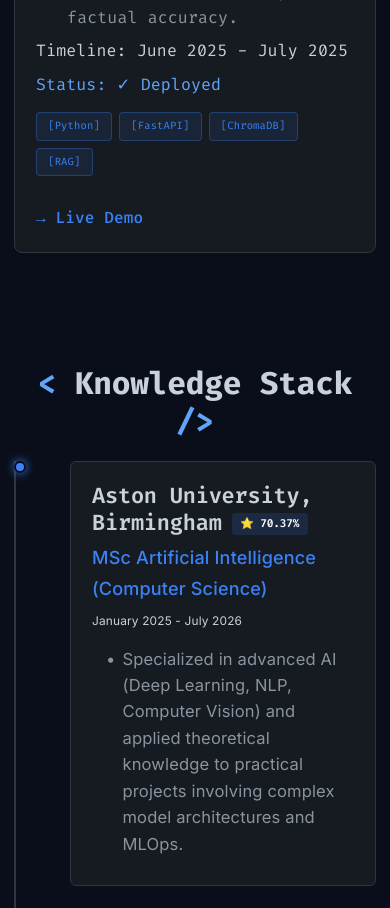
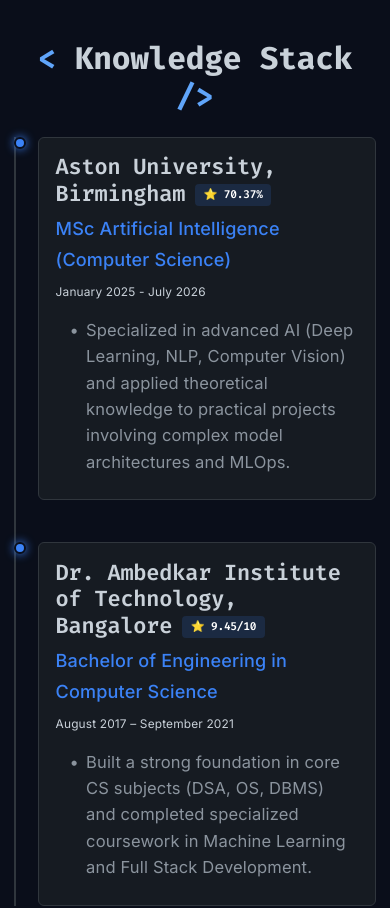
Before and after one commit to iammanoj807/profile, a React (Vite) app: page / in a window 390 px wide. Shown: the part 8820-9728 px from the top of the page. Built offline with nearby package versions, Linux system fonts and the light colour scheme; some icons are missing.

Commit message:
fix: reduce experience timeline left gap on mobile

```diff
--- a/src/index.css
+++ b/src/index.css
@@ -2559,6 +2559,38 @@
     width: 24px;
     height: 24px;
   }
+
+  /* Fix Experience timeline left gap on small mobile */
+  .timeline {
+    padding-left: 1.2rem;
+  }
+
+  .timeline-item {
+    padding-left: 0.5rem;
+  }
+
+  .timeline-dot {
+    left: -1.2rem;
+  }
+
+  .timeline-card {
+    padding: 1.2rem;
+  }
+}
+
+/* Fix Experience timeline left gap between 481px and 546px */
+@media (min-width: 481px) and (max-width: 546px) {
+  .timeline {
+    padding-left: 1.5rem;
+  }
+
+  .timeline-item {
+    padding-left: 0.7rem;
+  }
+
+  .timeline-dot {
+    left: -1.5rem;
+  }
 }
 
 /* Loading Animation */
```
